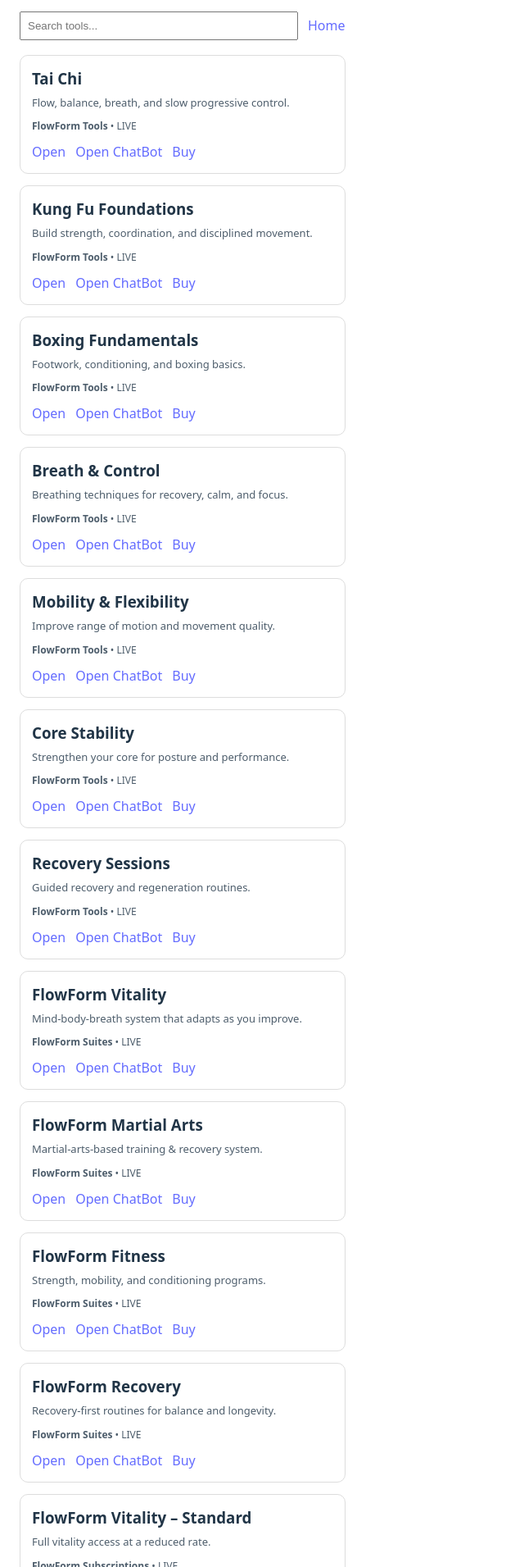
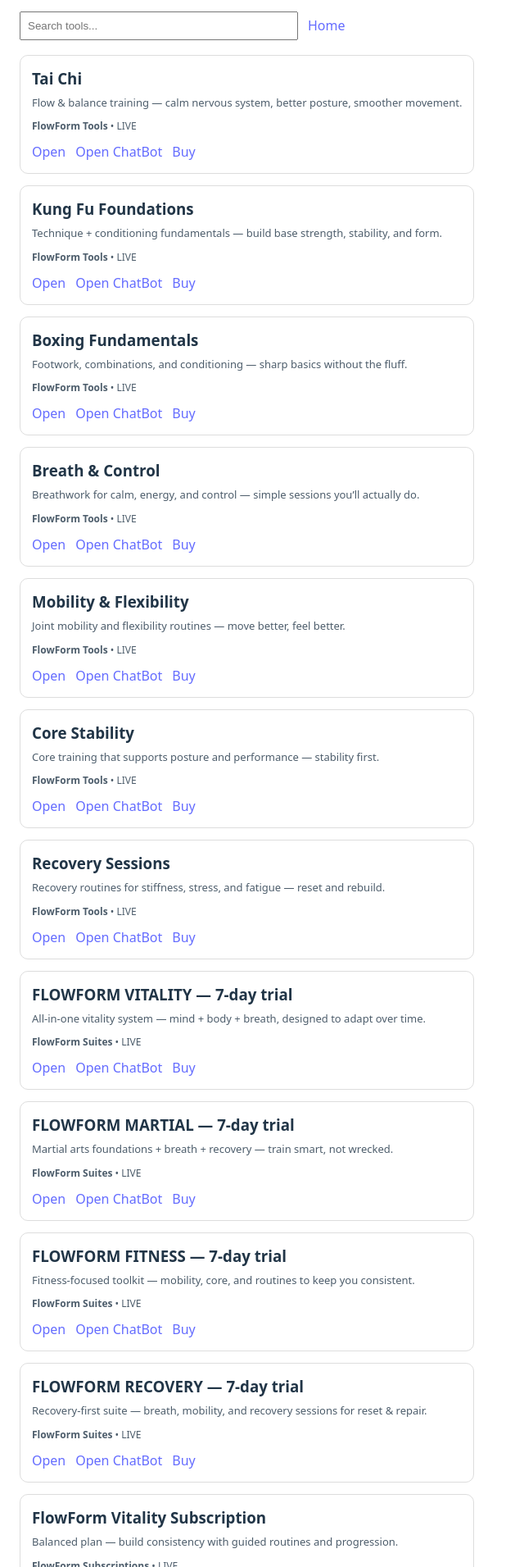
Before and after one commit to RabdiyaProductions/flowform_hub_pwa, a React (Vite) app: page /#/tools in a window 1280 px wide. Shown: the part 109-2020 px from the top of the page at 82% size, without its empty margins (0-640 px from the left). Built offline with nearby package versions, Linux system fonts and the light colour scheme.

Commit message:
m "Fix tool open links and tool slugs"

```diff
--- a/src/App.tsx
+++ b/src/App.tsx
@@ -12,12 +12,10 @@ export default function App() {
     <Routes>
       <Route path="/" element={<Home />} />
       <Route path="/tools" element={<Tools />} />
-      <Route path="/tools/:id" element={<ToolDetail />} />
+      <Route path="/tools/:slug" element={<ToolDetail />} />
       <Route path="/chat" element={<ChatBot />} />
-
       <Route path="/success" element={<Success />} />
       <Route path="/cancel" element={<Cancel />} />
-
       <Route path="*" element={<Navigate to="/" replace />} />
     </Routes>
   );
--- a/src/data/tools.ts
+++ b/src/data/tools.ts
@@ -1,264 +1,249 @@
-// ===============================
-// FlowForm – Tools & Subscriptions
-// ===============================
-
 export type Tool = {
   id: string;
   slug: string;
   title: string;
   summary: string;
   category: string;
-  status: "live" | "coming-soon";
+  status: "live" | "coming_soon";
   stripeUrl?: string;
   price: string;
   bullets: string[];
 };
 
-// ===============================
-// FLOWFORM – MICRO TOOLS (£14.99)
-// ===============================
-
 export const tools: Tool[] = [
+  // =========================
+  // FLOWFORM — TOOLS
+  // =========================
   {
-    id: "ff-tool-tai-chi",
+    id: "ff-tool-001",
     slug: "tai-chi",
     title: "Tai Chi",
-    summary: "Flow, balance, breath, and slow progressive control.",
+    summary: "Flow & balance training — calm nervous system, better posture, smoother movement.",
     category: "FlowForm Tools",
     status: "live",
     stripeUrl: "https://buy.stripe.com/14A28r5uX1IO8tn94iaMU0H",
     price: "£14.99 / month",
     bullets: [
-      "Guided Tai Chi routines",
-      "Balance & flow training",
-      "Beginner to advanced sessions",
-      "Breath-led movement",
+      "Guided sessions (beginner → advanced)",
+      "Balance + coordination routines",
+      "Daily flow practice prompts",
+      "Upgrade anytime to a suite",
     ],
   },
-
   {
-    id: "ff-tool-kung-fu",
-    slug: "kung-fu",
+    id: "ff-tool-002",
+    slug: "kung-fu-foundations",
     title: "Kung Fu Foundations",
-    summary: "Build strength, coordination, and disciplined movement.",
+    summary: "Technique + conditioning fundamentals — build base strength, stability, and form.",
     category: "FlowForm Tools",
     status: "live",
     stripeUrl: "https://buy.stripe.com/fZudR99LdgDI9xrcguaMU0D",
     price: "£14.99 / month",
     bullets: [
-      "Fundamental Kung Fu drills",
-      "Strength & stance training",
-      "Progressive skill building",
-      "Discipline & control focus",
+      "Foundations: stance, structure, rhythm",
+      "Progressive drills & routines",
+      "Mobility + strength support",
+      "Upgrade anytime to a suite",
     ],
   },
-
   {
-    id: "ff-tool-boxing",
-    slug: "boxing",
+    id: "ff-tool-003",
+    slug: "boxing-fundamentals",
     title: "Boxing Fundamentals",
-    summary: "Footwork, conditioning, and boxing basics.",
+    summary: "Footwork, combinations, and conditioning — sharp basics without the fluff.",
     category: "FlowForm Tools",
     status: "live",
     stripeUrl: "https://buy.stripe.com/aFa5kD5uX4V0cJD94iaMU0G",
     price: "£14.99 / month",
     bullets: [
-      "Footwork & combinations",
-      "Conditioning routines",
-      "Beginner friendly",
-      "Fitness-focused boxing",
+      "Footwork & guard fundamentals",
+      "Combinations + bag/shadow routines",
+      "Conditioning blocks",
+      "Upgrade anytime to a suite",
     ],
   },
-
   {
-    id: "ff-tool-breath",
-    slug: "breath-control",
+    id: "ff-tool-004",
+    slug: "breath-and-control",
     title: "Breath & Control",
-    summary: "Breathing techniques for recovery, calm, and focus.",
+    summary: "Breathwork for calm, energy, and control — simple sessions you’ll actually do.",
     category: "FlowForm Tools",
     status: "live",
     stripeUrl: "https://buy.stripe.com/6oU9AT7D57385hbdkyaMU0F",
     price: "£14.99 / month",
     bullets: [
-      "Breath regulation techniques",
-      "Stress & recovery support",
-      "Daily short routines",
-      "Mind-body balance",
+      "Short daily sessions",
+      "Calm / focus / recovery modes",
+      "Breathing fundamentals explained",
+      "Upgrade anytime to a suite",
     ],
   },
-
   {
-    id: "ff-tool-mobility",
-    slug: "mobility",
+    id: "ff-tool-005",
+    slug: "mobility-and-flexibility",
     title: "Mobility & Flexibility",
-    summary: "Improve range of motion and movement quality.",
+    summary: "Joint mobility and flexibility routines — move better, feel better.",
     category: "FlowForm Tools",
     status: "live",
     stripeUrl: "https://buy.stripe.com/dRm4gz6z11IO4d7fsGaMU0E",
     price: "£14.99 / month",
     bullets: [
-      "Joint mobility routines",
-      "Flexibility improvement",
-      "Injury prevention focus",
-      "All-levels suitable",
+      "Mobility flows (hips, shoulders, spine)",
+      "Flexibility progressions",
+      "Warm-up & cool-down tracks",
+      "Upgrade anytime to a suite",
     ],
   },
-
   {
-    id: "ff-tool-core",
+    id: "ff-tool-006",
     slug: "core-stability",
     title: "Core Stability",
-    summary: "Strengthen your core for posture and performance.",
+    summary: "Core training that supports posture and performance — stability first.",
     category: "FlowForm Tools",
     status: "live",
     stripeUrl: "https://buy.stripe.com/6oU6oH5uXafk9xra8maMU0C",
     price: "£14.99 / month",
     bullets: [
-      "Core engagement routines",
-      "Posture & balance",
-      "Functional strength",
-      "Beginner to advanced tracks",
+      "Stability + control routines",
+      "Beginner to advanced progressions",
+      "Posture support blocks",
+      "Upgrade anytime to a suite",
     ],
   },
-
   {
-    id: "ff-tool-recovery",
-    slug: "recovery",
+    id: "ff-tool-007",
+    slug: "recovery-sessions",
     title: "Recovery Sessions",
-    summary: "Guided recovery and regeneration routines.",
+    summary: "Recovery routines for stiffness, stress, and fatigue — reset and rebuild.",
     category: "FlowForm Tools",
     status: "live",
     stripeUrl: "https://buy.stripe.com/4gM14n9Ld3QW4d71BQaMU0B",
     price: "£14.99 / month",
     bullets: [
-      "Recovery-focused sessions",
-      "Nervous system reset",
-      "Low-intensity routines",
-      "Ideal alongside other tools",
+      "Short recovery protocols",
+      "Light movement + breath",
+      "Better sleep routines",
+      "Upgrade anytime to a suite",
     ],
   },
 
-  // ===============================
-  // FLOWFORM – SUITES (7-DAY TRIAL)
-  // ===============================
-
+  // =========================
+  // FLOWFORM — SUITES
+  // =========================
   {
-    id: "ff-suite-vitality",
-    slug: "flowform-vitality",
-    title: "FlowForm Vitality",
-    summary: "Mind-body-breath system that adapts as you improve.",
+    id: "ff-suite-001",
+    slug: "flowform-vitality-suite",
+    title: "FLOWFORM VITALITY — 7-day trial",
+    summary: "All-in-one vitality system — mind + body + breath, designed to adapt over time.",
     category: "FlowForm Suites",
     status: "live",
     stripeUrl: "https://buy.stripe.com/bJeeVd6z1evAbFzgwKaMU0b",
-    price: "7-day trial → £39.99 / month",
+    price: "7-day trial (then £39.99 / month)",
     bullets: [
-      "All FlowForm tools included",
-      "Daily & weekly programs",
-      "Beginner to advanced tracks",
-      "Best overall value",
+      "All tools included",
+      "Best value for consistent progress",
+      "Weekly plans + progressive routines",
+      "Cancel anytime",
+    ],
+  },
+  {
+    id: "ff-suite-002",
+    slug: "flowform-martial-suite",
+    title: "FLOWFORM MARTIAL — 7-day trial",
+    summary: "Martial arts foundations + breath + recovery — train smart, not wrecked.",
+    category: "FlowForm Suites",
+    status: "live",
+    stripeUrl: "https://buy.stripe.com/14A8wP3mPcnsaBvgwKaMU0a",
+    price: "7-day trial (then £24.99 / month)",
+    bullets: [
+      "Tai Chi + Kung Fu + Boxing included",
+      "Breath & recovery support",
+      "Beginner → advanced tracks",
+      "Cancel anytime",
+    ],
+  },
+  {
+    id: "ff-suite-003",
+    slug: "flowform-fitness-suite",
+    title: "FLOWFORM FITNESS — 7-day trial",
+    summary: "Fitness-focused toolkit — mobility, core, and routines to keep you consistent.",
+    category: "FlowForm Suites",
+    status: "live",
+    stripeUrl: "https://buy.stripe.com/bJeaEXe1tevA10VcguaMU09",
+    price: "7-day trial (then £24.99 / month)",
+    bullets: [
+      "Mobility + Core + conditioning focus",
+      "Breath support included",
+      "Progressive plans",
+      "Cancel anytime",
+    ],
+  },
+  {
+    id: "ff-suite-004",
+    slug: "flowform-recovery-suite",
+    title: "FLOWFORM RECOVERY — 7-day trial",
+    summary: "Recovery-first suite — breath, mobility, and recovery sessions for reset & repair.",
+    category: "FlowForm Suites",
+    status: "live",
+    stripeUrl: "https://buy.stripe.com/14A00j4qT738cJDgwKaMU08",
+    price: "7-day trial (then £24.99 / month)",
+    bullets: [
+      "Recovery sessions included",
+      "Breath + mobility support",
+      "Stress + stiffness reduction",
+      "Cancel anytime",
     ],
   },
 
+  // =========================
+  // FLOWFORM — VITALITY SUBSCRIPTIONS
+  // =========================
   {
-    id: "ff-suite-martial",
-    slug: "flowform-martial",
-    title: "FlowForm Martial Arts",
-    summary: "Martial-arts-based training & recovery system.",
-    category: "FlowForm Suites",
-    status: "live",
-    stripeUrl: "https://buy.stripe.com/14A8wP3mPcnsaBvgwKaMU0a",
-    price: "7-day trial → £24.99 / month",
-    bullets: [
-      "Tai Chi, Kung Fu, Boxing",
-      "Breath & recovery included",
-      "Skill-based progression",
-      "Martial focus",
-    ],
-  },
-
-  {
-    id: "ff-suite-fitness",
-    slug: "flowform-fitness",
-    title: "FlowForm Fitness",
-    summary: "Strength, mobility, and conditioning programs.",
-    category: "FlowForm Suites",
-    status: "live",
-    stripeUrl: "https://buy.stripe.com/bJeaEXe1tevA10VcguaMU09",
-    price: "7-day trial → £24.99 / month",
-    bullets: [
-      "Fitness-focused tools",
-      "Mobility & conditioning",
-      "Daily routines",
-      "Accessible for all levels",
-    ],
-  },
-
-  {
-    id: "ff-suite-recovery",
-    slug: "flowform-recovery-suite",
-    title: "FlowForm Recovery",
-    summary: "Recovery-first routines for balance and longevity.",
-    category: "FlowForm Suites",
-    status: "live",
-    stripeUrl: "https://buy.stripe.com/14A00j4qT738cJDgwKaMU08",
-    price: "7-day trial → £24.99 / month",
-    bullets: [
-      "Recovery sessions",
-      "Breath control",
-      "Mobility & reset routines",
-      "Low-impact focus",
-    ],
-  },
-
-  // ===============================
-  // FLOWFORM – VITALITY SUBSCRIPTIONS
-  // ===============================
-
-  {
-    id: "ff-sub-1999",
-    slug: "vitality-1999",
-    title: "FlowForm Vitality – Standard",
-    summary: "Full vitality access at a reduced rate.",
+    id: "ff-sub-001",
+    slug: "vitality-subscription-1999",
+    title: "FlowForm Vitality Subscription",
+    summary: "Balanced plan — build consistency with guided routines and progression.",
     category: "FlowForm Subscriptions",
     status: "live",
     stripeUrl: "https://buy.stripe.com/7sY9ATf5xfzEfVP5S6aMU05",
     price: "£19.99 / month",
     bullets: [
-      "Core vitality routines",
-      "Progressive programs",
-      "Upgrade anytime",
+      "Great mid-tier value",
+      "Structured routines + progression",
+      "Upgrade to suite anytime",
+      "Cancel anytime",
     ],
   },
-
   {
-    id: "ff-sub-1299",
-    slug: "vitality-1299",
-    title: "FlowForm Vitality – Starter",
-    summary: "Entry-level vitality subscription.",
+    id: "ff-sub-002",
+    slug: "vitality-subscription-1299",
+    title: "FlowForm Vitality Subscription",
+    summary: "Entry subscription — core routines and basic progression.",
     category: "FlowForm Subscriptions",
     status: "live",
     stripeUrl: "https://buy.stripe.com/14A00j7D59bg8tn6WaaMU04",
     price: "£12.99 / month",
     bullets: [
-      "Starter routines",
-      "Consistency-first approach",
+      "Affordable entry tier",
+      "Core routines + basic progression",
       "Upgrade anytime",
+      "Cancel anytime",
     ],
   },
-
   {
-    id: "ff-sub-999",
-    slug: "vitality-999",
-    title: "FlowForm Vitality – Budget",
-    summary: "Lowest-cost entry into FlowForm.",
+    id: "ff-sub-003",
+    slug: "vitality-subscription-999",
+    title: "FlowForm Vitality Subscription",
+    summary: "Budget starter — test the system, prove consistency, then upgrade.",
     category: "FlowForm Subscriptions",
     status: "live",
     stripeUrl: "https://buy.stripe.com/7sY9AT9Ld0EKfVP3JYaMU03",
     price: "£9.99 / month",
     bullets: [
-      "Basic routines",
-      "Habit-building focus",
+      "Lowest cost starter tier",
+      "Build the habit first",
       "Upgrade anytime",
+      "Cancel anytime",
     ],
   },
 ];
```
